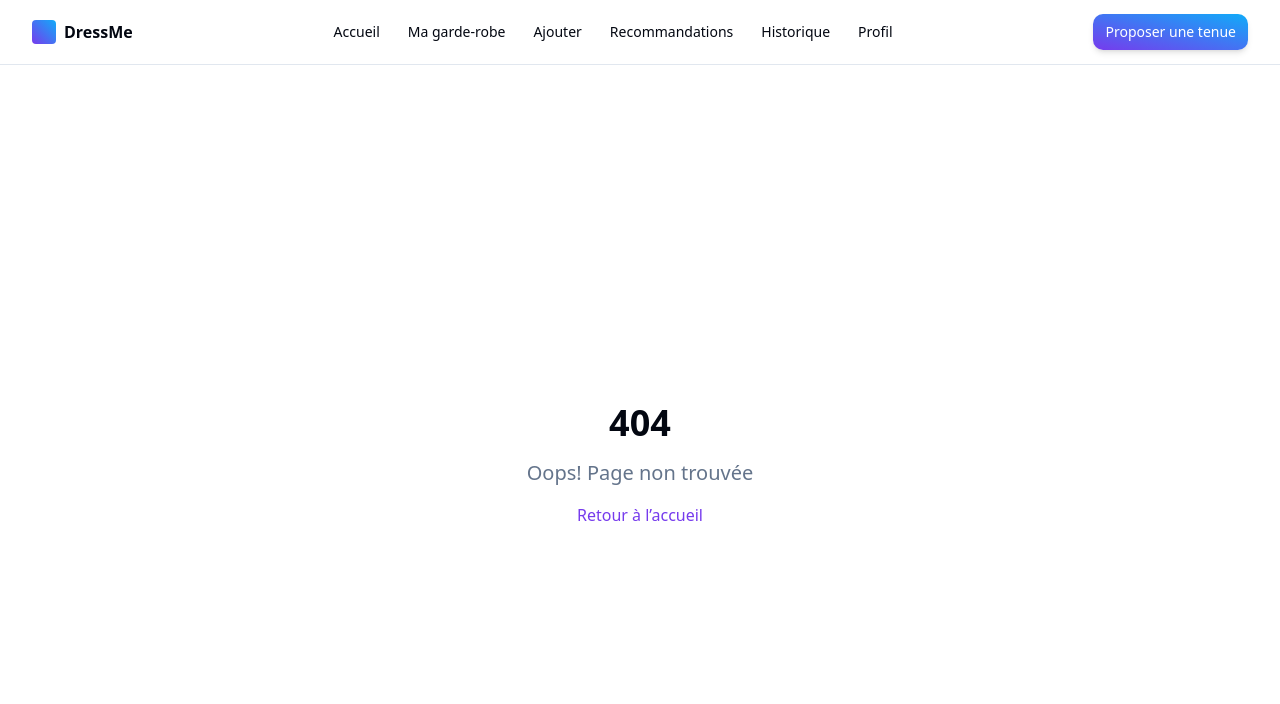
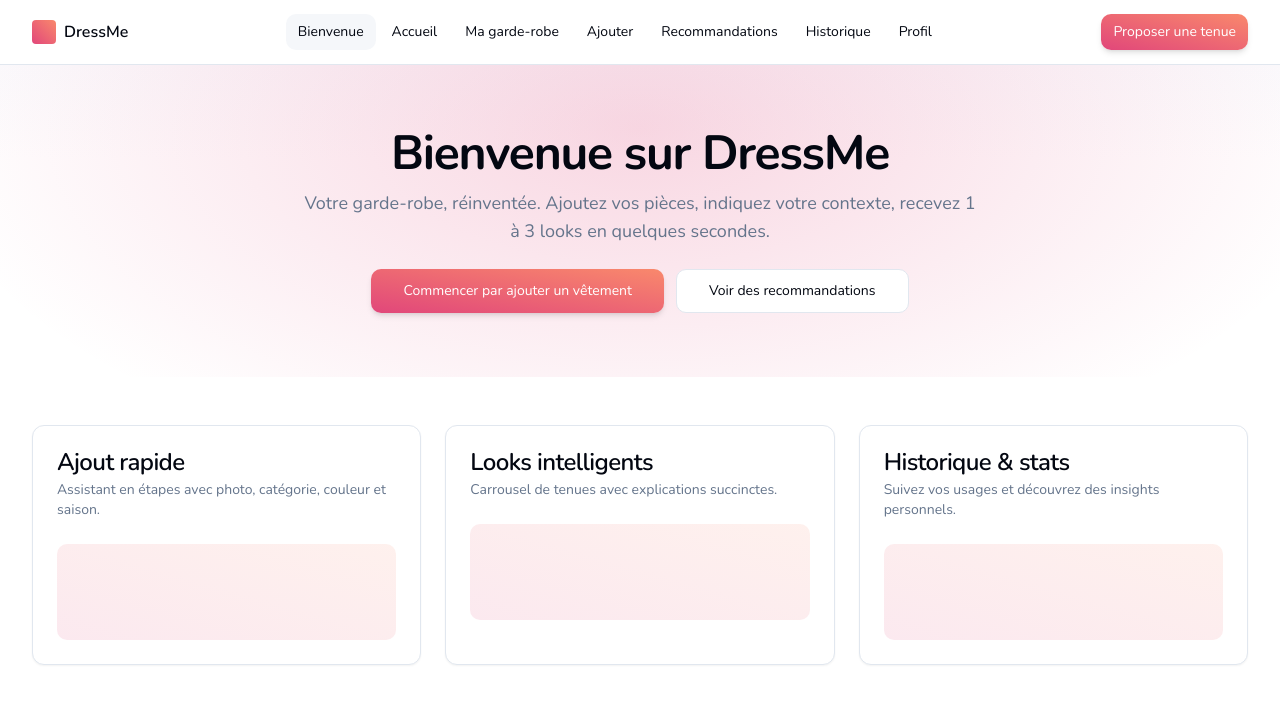
Before and after one commit to rahim-creator/chrono-couture, a React (Vite) app: page /bienvenue in a window 1280 px wide. Before the commit this address had no page. Shown: the top 704 px of the page. Built offline with nearby package versions, Linux system fonts and the light colour scheme.

Commit message:
Add welcome page and improve site
Add a welcome page and implement the requested design modifications to enhance the website's appearance and user experience.

```diff
--- a/index.html
+++ b/index.html
@@ -7,6 +7,9 @@
     <meta name="description" content="DressMe propose des looks personnalisés selon votre humeur, la météo et vos événements." />
     <meta name="author" content="DressMe" />
     <link rel="canonical" href="/" />
+    <link rel="preconnect" href="https://fonts.googleapis.com" />
+    <link rel="preconnect" href="https://fonts.gstatic.com" crossorigin />
+    <link href="https://fonts.googleapis.com/css2?family=Nunito:wght@400;600;700&display=swap" rel="stylesheet">
 
     <meta property="og:title" content="DressMe — Assistant style intelligent" />
     <meta property="og:description" content="Des tenues adaptées à votre humeur, la météo et le contexte social." />
--- a/src/App.tsx
+++ b/src/App.tsx
@@ -11,6 +11,7 @@ import Recommandations from "./pages/Recommandations";
 import Historique from "./pages/Historique";
 import Profil from "./pages/Profil";
 import NotFound from "./pages/NotFound";
+import Bienvenue from "./pages/Bienvenue";
 
 const queryClient = new QueryClient();
 
@@ -23,6 +24,7 @@ const App = () => (
         <Header />
         <Routes>
           <Route path="/" element={<Index />} />
+          <Route path="/bienvenue" element={<Bienvenue />} />
           <Route path="/garde-robe" element={<Wardrobe />} />
           <Route path="/ajout" element={<AddItemWizard />} />
           <Route path="/recommandations" element={<Recommandations />} />
--- a/src/components/layout/Header.tsx
+++ b/src/components/layout/Header.tsx
@@ -4,6 +4,7 @@ import { cn } from "@/lib/utils";
 import { Button } from "@/components/ui/button";
 
 const navItems = [
+  { to: "/bienvenue", label: "Bienvenue" },
   { to: "/", label: "Accueil" },
   { to: "/garde-robe", label: "Ma garde-robe" },
   { to: "/ajout", label: "Ajouter" },
--- a/src/index.css
+++ b/src/index.css
@@ -18,8 +18,8 @@ All colors MUST be HSL. */
     --popover-foreground: 224 71% 4%;
 
     /* Brand palette */
-    --brand: 260 83% 58%; /* Iris */
-    --brand-2: 200 95% 52%; /* Azure */
+    --brand: 340 72% 58%; /* Rose */
+    --brand-2: 12 92% 70%; /* Corail doux */
     --hero-foreground: 0 0% 100%;
 
     /* Semantic colors */
@@ -116,14 +116,20 @@ All colors MUST be HSL. */
   }
 
   body {
-    @apply bg-background text-foreground antialiased;
+    @apply bg-background text-foreground antialiased font-sans;
   }
 }
 
 /* Utilities driven by tokens */
 @layer utilities {
   .bg-hero {
-    background-image: radial-gradient(1200px 600px at var(--x,50%) var(--y,20%), hsl(var(--brand) / 0.25), transparent 60%),
+    background-image: radial-gradient(1200px 600px at var(--x,50%) var(--y,20%), hsl(var(--brand) / 0.22), transparent 60%),
       linear-gradient(180deg, hsl(var(--canvas)), hsl(var(--background)) 30%);
   }
+
+  .story-link {
+    @apply relative inline-block after:content-[''] after:absolute after:w-full after:scale-x-0 after:h-0.5 after:bottom-0 after:left-0 after:bg-primary after:origin-bottom-right after:transition-transform after:duration-300 hover:after:scale-x-100 hover:after:origin-bottom-left;
+  }
+  .hover-scale { @apply transition-transform duration-200 hover:scale-105; }
+  .pulse { @apply animate-[pulse_2s_cubic-bezier(0.4,0,0.6,1)_infinite]; }
 }
--- a/src/pages/AddItemWizard.tsx
+++ b/src/pages/AddItemWizard.tsx
@@ -11,8 +11,8 @@ const AddItemWizard = () => {
       <SEO title="DressMe — Ajouter un vêtement" description="Assistant d'ajout en étapes : photo, catégorie, détails, style, validation." canonical="/ajout" />
       <h1 className="sr-only">Ajouter un vêtement</h1>
 
-      <div className="grid gap-6 md:grid-cols-2">
-        <Card>
+      <div className="grid gap-6 md:grid-cols-2 animate-fade-in">
+        <Card className="hover-scale">
           <CardHeader>
             <CardTitle>Photo</CardTitle>
             <CardDescription>Téléversez une image de la pièce</CardDescription>
@@ -23,7 +23,7 @@ const AddItemWizard = () => {
           </CardContent>
         </Card>
 
-        <Card>
+        <Card className="hover-scale">
           <CardHeader>
             <CardTitle>Catégorie & détails</CardTitle>
             <CardDescription>Type, couleur, saison</CardDescription>
--- /dev/null
+++ b/src/pages/Bienvenue.tsx
@@ -0,0 +1,49 @@
+import SEO from "@/components/SEO";
+import { Button } from "@/components/ui/button";
+import { Card, CardContent, CardDescription, CardHeader, CardTitle } from "@/components/ui/card";
+import { Link } from "react-router-dom";
+
+const Bienvenue = () => {
+  return (
+    <main>
+      <SEO title="DressMe — Bienvenue" description="Découvrez DressMe, votre assistant look friendly rose et intuitif." canonical="/bienvenue" />
+
+      <section className="bg-hero animate-fade-in">
+        <div className="container py-16 text-center">
+          <h1 className="text-4xl md:text-5xl font-bold tracking-tight">Bienvenue sur DressMe</h1>
+          <p className="mt-3 text-lg text-muted-foreground max-w-2xl mx-auto">Votre garde-robe, réinventée. Ajoutez vos pièces, indiquez votre contexte, recevez 1 à 3 looks en quelques secondes.</p>
+          <div className="mt-6 flex justify-center gap-3">
+            <Button variant="hero" size="lg" asChild>
+              <Link to="/ajout">Commencer par ajouter un vêtement</Link>
+            </Button>
+            <Button variant="outline" size="lg" asChild>
+              <Link to="/recommandations">Voir des recommandations</Link>
+            </Button>
+          </div>
+        </div>
+      </section>
+
+      <section className="container grid gap-6 py-12 md:grid-cols-3">
+        {[{
+          t: 'Ajout rapide', d: 'Assistant en étapes avec photo, catégorie, couleur et saison.'
+        }, {
+          t: 'Looks intelligents', d: 'Carrousel de tenues avec explications succinctes.'
+        }, {
+          t: 'Historique & stats', d: 'Suivez vos usages et découvrez des insights personnels.'
+        }].map((c) => (
+          <Card key={c.t} className="hover-scale animate-fade-in">
+            <CardHeader>
+              <CardTitle>{c.t}</CardTitle>
+              <CardDescription>{c.d}</CardDescription>
+            </CardHeader>
+            <CardContent>
+              <div className="h-24 rounded-md bg-gradient-to-tr from-[hsl(var(--brand)/.12)] to-[hsl(var(--brand-2)/.12)]" aria-hidden />
+            </CardContent>
+          </Card>
+        ))}
+      </section>
+    </main>
+  );
+};
+
+export default Bienvenue;
--- a/src/pages/Index.tsx
+++ b/src/pages/Index.tsx
@@ -39,7 +39,7 @@ const Index = () => {
     <main>
       <SEO title="DressMe — Dashboard quotidien" description="Déclarez votre humeur, météo et événement pour obtenir des recommandations de tenues instantanées." canonical="/" />
 
-      <section className="bg-hero">
+      <section className="bg-hero animate-fade-in">
         <div className="container py-14" onMouseMove={(e) => {
           const el = e.currentTarget as HTMLElement;
           const rect = el.getBoundingClientRect();
--- a/tailwind.config.ts
+++ b/tailwind.config.ts
@@ -63,6 +63,9 @@ export default {
           ring: 'hsl(var(--sidebar-ring))'
         }
       },
+      fontFamily: {
+        sans: ['Nunito', 'ui-sans-serif', 'system-ui', 'Segoe UI', 'Roboto', 'Helvetica', 'Arial', 'Apple Color Emoji', 'Segoe UI Emoji']
+      },
       borderRadius: {
         lg: 'var(--radius)',
         md: 'calc(var(--radius) - 2px)',
@@ -70,25 +73,49 @@ export default {
       },
       keyframes: {
         'accordion-down': {
-					from: {
-						height: '0'
-					},
-					to: {
-						height: 'var(--radix-accordion-content-height)'
-					}
+          from: { height: '0', opacity: '0' },
+          to: { height: 'var(--radix-accordion-content-height)', opacity: '1' }
         },
         'accordion-up': {
-					from: {
-						height: 'var(--radix-accordion-content-height)'
+          from: { height: 'var(--radix-accordion-content-height)', opacity: '1' },
+          to: { height: '0', opacity: '0' }
         },
-					to: {
-						height: '0'
-					}
+        'fade-in': {
+          '0%': { opacity: '0', transform: 'translateY(10px)' },
+          '100%': { opacity: '1', transform: 'translateY(0)' }
+        },
+        'fade-out': {
+          '0%': { opacity: '1', transform: 'translateY(0)' },
+          '100%': { opacity: '0', transform: 'translateY(10px)' }
+        },
+        'scale-in': {
+          '0%': { transform: 'scale(0.95)', opacity: '0' },
+          '100%': { transform: 'scale(1)', opacity: '1' }
+        },
+        'scale-out': {
+          from: { transform: 'scale(1)', opacity: '1' },
+          to: { transform: 'scale(0.95)', opacity: '0' }
+        },
+        'slide-in-right': {
+          '0%': { transform: 'translateX(100%)' },
+          '100%': { transform: 'translateX(0)' }
+        },
+        'slide-out-right': {
+          '0%': { transform: 'translateX(0)' },
+          '100%': { transform: 'translateX(100%)' }
         }
       },
       animation: {
         'accordion-down': 'accordion-down 0.2s ease-out',
-				'accordion-up': 'accordion-up 0.2s ease-out'
+        'accordion-up': 'accordion-up 0.2s ease-out',
+        'fade-in': 'fade-in 0.3s ease-out',
+        'fade-out': 'fade-out 0.3s ease-out',
+        'scale-in': 'scale-in 0.2s ease-out',
+        'scale-out': 'scale-out 0.2s ease-out',
+        'slide-in-right': 'slide-in-right 0.3s ease-out',
+        'slide-out-right': 'slide-out-right 0.3s ease-out',
+        'enter': 'fade-in 0.3s ease-out, scale-in 0.2s ease-out',
+        'exit': 'fade-out 0.3s ease-out, scale-out 0.2s ease-out'
       }
 		}
 	},
```
Lines whose indentation alone changed are shown as unchanged.
